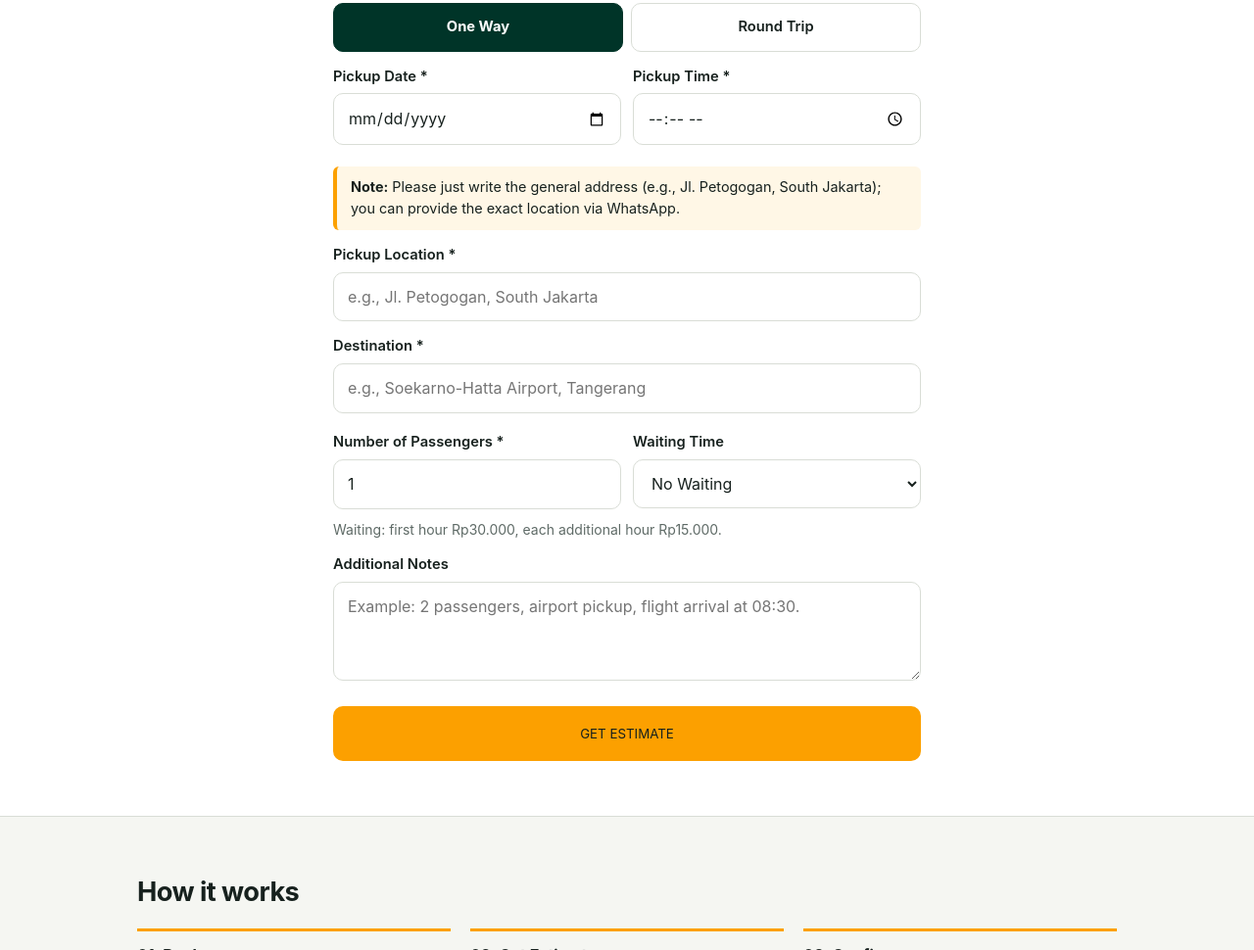
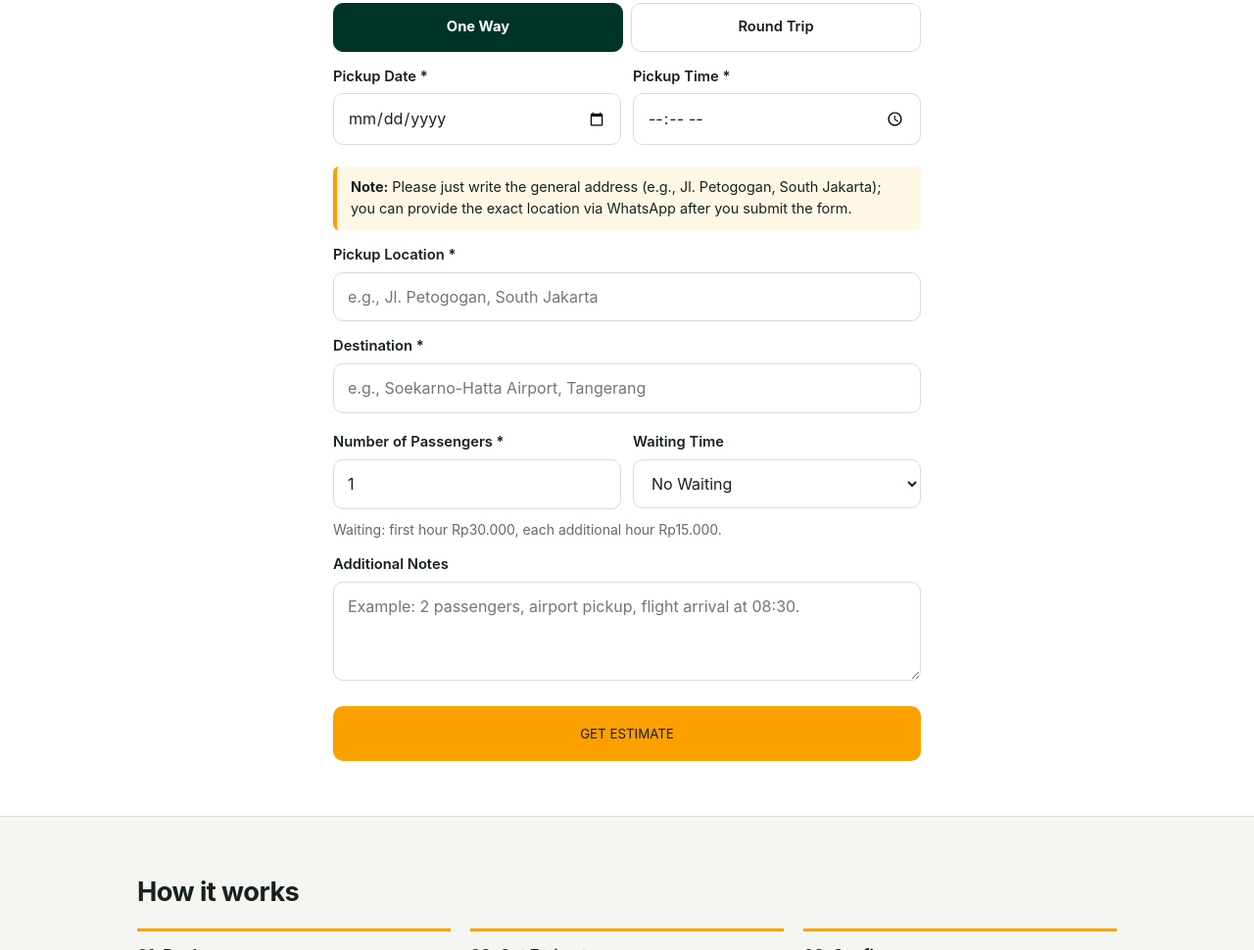
Before and after one commit to itsmearia80-cmyk/private-car-driver, a plain HTML site: page index.html in a window 1280 px wide. Shown: the part 2074-3044 px from the top of the page at 98% size. Drawn offline with Linux system fonts and the light colour scheme.

Commit message:
Update index.html

```diff
--- a/index.html
+++ b/index.html
@@ -59,7 +59,7 @@
       <div class="seg" role="radiogroup" aria-label="Trip type *"><label><input type="radio" name="tripType" value="one-way" checked><span>One Way</span></label><label><input type="radio" name="tripType" value="round-trip"><span>Round Trip</span></label></div>
       <div class="two"><div><label for="date">Pickup Date *</label><input id="date" type="date" aria-describedby="e-date"><p class="err" id="e-date" role="alert"></p></div>
       <div><label for="time">Pickup Time *</label><input id="time" type="time" aria-describedby="e-time"><p class="err" id="e-time" role="alert"></p></div></div>
-      <p class="locnote" id="h-loc"><b>Note:</b> Please just write the general address (e.g., Jl. Petogogan, South Jakarta); you can provide the exact location via WhatsApp.</p>
+      <p class="locnote" id="h-loc"><b>Note:</b> Please just write the general address (e.g., Jl. Petogogan, South Jakarta); you can provide the exact location via WhatsApp after you submit the form.</p>
       <label for="pickup">Pickup Location *</label><input id="pickup" placeholder="e.g., Jl. Petogogan, South Jakarta" autocomplete="off" aria-describedby="h-loc e-pickup"><p class="err" id="e-pickup" role="alert"></p>
       <label for="destination">Destination *</label><input id="destination" placeholder="e.g., Soekarno-Hatta Airport, Tangerang" autocomplete="off" aria-describedby="h-loc e-destination"><p class="err" id="e-destination" role="alert"></p>
       <div class="two"><div><label for="passengers">Number of Passengers *</label><input id="passengers" type="number" min="1" value="1" inputmode="numeric" aria-describedby="e-passengers"><p class="err" id="e-passengers" role="alert"></p></div>
```
